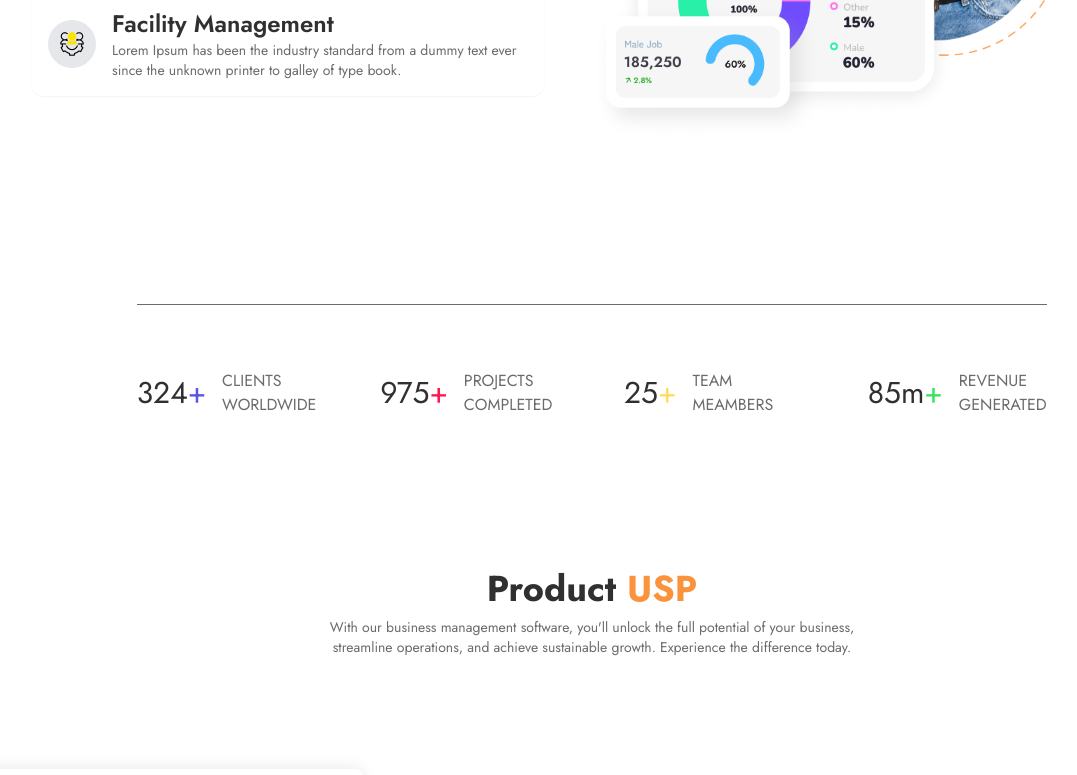
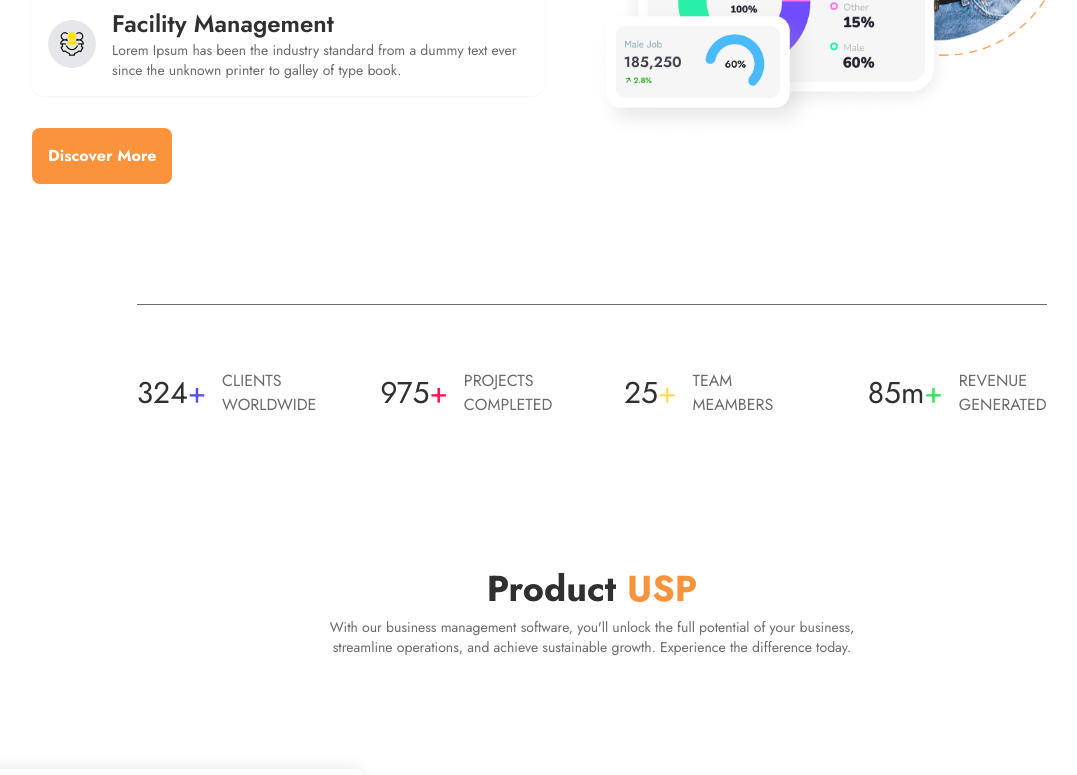
Before and after one commit to saketverma-03-alt/altheory, a Next.js app: page / in a window 1280 px wide. Shown: the part 2160-2935 px from the top of the page, without its empty margins (48-1125 px from the left). Built offline with nearby package versions, Linux system fonts and the light colour scheme.

Commit message:
added hover state to primary btn

```diff
--- a/src/styles/globals.css
+++ b/src/styles/globals.css
@@ -17,3 +17,7 @@
 button {
   @apply px-4 py-2 rounded-lg;
 }
+
+.btn-primary {
+  @apply bg-primary hover:bg-[#eb6c05];
+}
```
